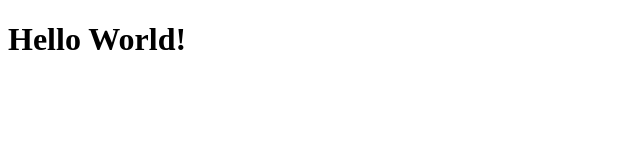
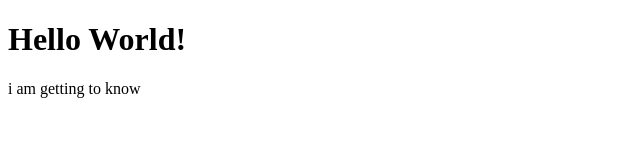
Before and after one commit to LayGupta/medicine-availability-app, a plain HTML site: page index.html in a window 1280 px wide. Shown: the whole page, without its empty margins (0-640 px from the left). Drawn offline with Linux system fonts and the light colour scheme.

Commit message:
testing branch

```diff
--- a/index.html
+++ b/index.html
@@ -7,5 +7,6 @@
 </head>
 <body>
     <h1>Hello World!</h1>
+    <p>i am getting to know</p>
 </body>
 </html>
```
